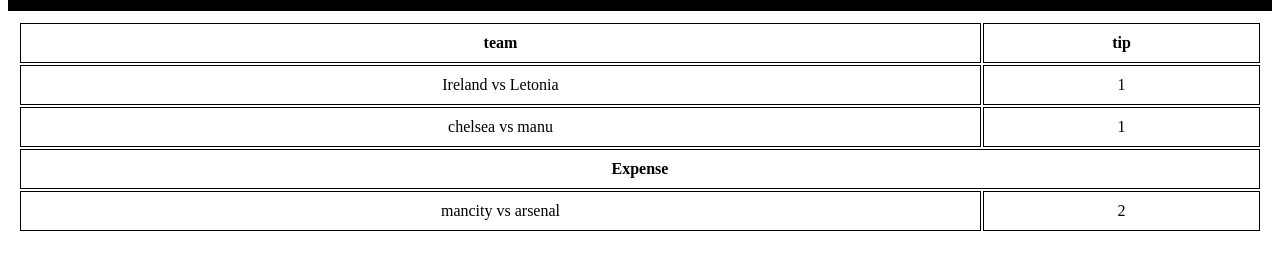
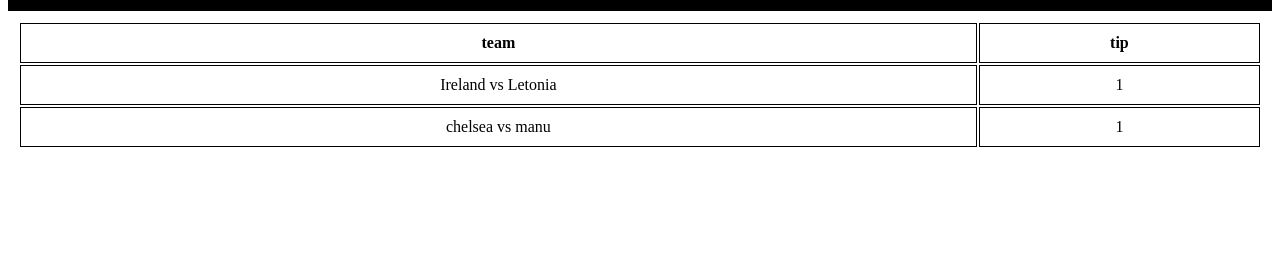
Before and after one commit to vickiey-Eminent/EMINENT, a plain HTML site: page index.html in a window 1280 px wide. Shown: the part 97-356 px from the top of the page. Drawn offline with Linux system fonts and the light colour scheme.

Commit message:
Update index.html

```diff
--- a/index.html
+++ b/index.html
@@ -38,14 +38,7 @@
 <td>chelsea vs manu </td>
 <td>1</td>
 </tr>
- <tr>
-                <th colspan="2">Expense</th>
-            </tr>
 
-<tr>
-<td>mancity vs arsenal</td>
-<td>2</td>
-</tr>
 </table>
 
 
```
